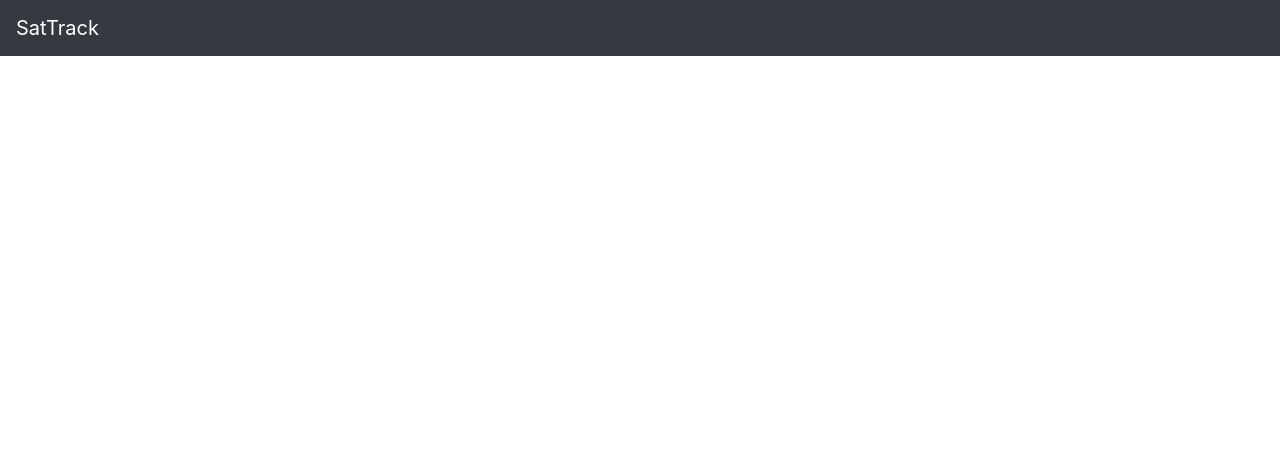
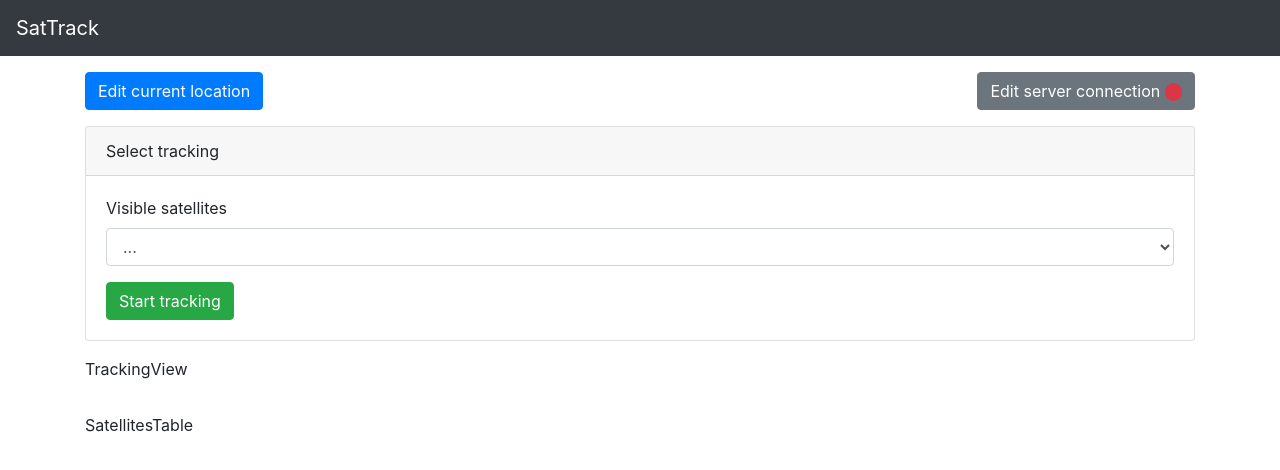
Before and after one commit to SharkEzz/SatTrack-front, a React (Vite) app: page / in a window 1280 px wide. Shown: the top 470 px of the page. Built offline with nearby package versions, Linux system fonts and the light colour scheme.

Commit message:
feat: front page, select satellite form

```diff
--- a/package.json
+++ b/package.json
@@ -12,7 +12,8 @@
     "prop-types": "^15.7.2",
     "react": "^17.0.0",
     "react-bootstrap": "^1.5.2",
-    "react-dom": "^17.0.0"
+    "react-dom": "^17.0.0",
+    "react-hook-form": "^7.3.6"
   },
   "devDependencies": {
     "@vitejs/plugin-react-refresh": "^1.3.1",
--- a/src/App.jsx
+++ b/src/App.jsx
@@ -1,9 +1,47 @@
 import React from 'react';
-import TopNavbar from './Components/UI/TopNavbar';
+import { Container, Row, Col, Button, Badge } from 'react-bootstrap';
+import {
+  LocationForm,
+  SatellitesTable,
+  TrackingForm,
+  TrackingView,
+  TopNavbar,
+  ConnectForm
+} from './Components';
 
 function App() {
   return (
-    <TopNavbar />
+    <>
+      <TopNavbar />
+      <Container className="mt-3">
+        <Row className="mb-3">
+          <Col>
+            <Button>Edit current location</Button>
+          </Col>
+          <Col className="text-right">
+            <Button variant="secondary">
+              Edit server connection&nbsp;
+              <Badge pill variant="danger">&nbsp;</Badge>
+            </Button>
+          </Col>
+        </Row>
+        <Row className="mb-3">
+          <Col>
+            <TrackingForm />
+          </Col>
+        </Row>
+        <Row className="mb-3">
+          <Col>
+            <TrackingView />
+          </Col>
+        </Row>
+        <Row>
+          <Col>
+            <SatellitesTable />
+          </Col>
+        </Row>
+      </Container>
+    </>
   );
 }
 
--- /dev/null
+++ b/src/Components/ConnectForm.jsx
@@ -0,0 +1,9 @@
+import React from 'react';
+
+const ConnectForm = () => {
+    return (
+        <p>connect</p>
+    )
+};
+
+export default ConnectForm;
--- /dev/null
+++ b/src/Components/LocationForm.jsx
@@ -0,0 +1,9 @@
+import React from 'react';
+
+const LocationForm = () => {
+    return (
+        <p>locationform</p>
+    );
+};
+
+export default LocationForm;
--- /dev/null
+++ b/src/Components/SatellitesTable.jsx
@@ -0,0 +1,9 @@
+import React from 'react';
+
+const SatellitesTable = () => {
+    return (
+        <p>SatellitesTable</p>
+    );
+};
+
+export default SatellitesTable;
--- /dev/null
+++ b/src/Components/TrackingForm.jsx
@@ -0,0 +1,64 @@
+import React, { useCallback } from 'react';
+import { Form, Card, Button } from 'react-bootstrap';
+import { useForm, Controller } from 'react-hook-form';
+import PropTypes from 'prop-types';
+
+const TrackingForm = ({ isTracking }) => {
+  const {
+    control, handleSubmit, formState: { errors },
+  } = useForm();
+
+  const onSubmit = useCallback((data) => {
+    console.log('track satId: ', data.satSelect);
+    // TODO
+  }, []);
+
+  return (
+    <Card>
+      <Card.Header>Select tracking</Card.Header>
+      <Card.Body>
+        <Form onSubmit={handleSubmit(onSubmit)}>
+          <Form.Group>
+            <Form.Label htmlFor="selectSat">Visible satellites</Form.Label>
+            <Controller
+              name="satSelect"
+              control={control}
+              rules={{
+                required: true,
+                min: 1,
+              }}
+              render={({ field }) => (
+                <>
+                  <Form.Control
+                    name="selectSat"
+                    as="select"
+                    required
+                    // eslint-disable-next-line react/jsx-props-no-spreading
+                    {...field}
+                  >
+                    <option value="0">...</option>
+                    <option value="1">Sat1</option>
+                    <option value="2">Sat2</option>
+                  </Form.Control>
+                </>
+              )}
+            />
+            {errors.satSelect && <Form.Text className="text-danger">Error: please select a satellite</Form.Text>}
+
+          </Form.Group>
+          {!isTracking ? <Button type="submit" variant="success">Start tracking</Button> : <Button variant="danger">Stop tracking</Button>}
+        </Form>
+      </Card.Body>
+    </Card>
+  );
+};
+
+TrackingForm.propTypes = {
+  isTracking: PropTypes.bool,
+};
+
+TrackingForm.defaultProps = {
+  isTracking: false,
+};
+
+export default TrackingForm;
--- /dev/null
+++ b/src/Components/TrackingView.jsx
@@ -0,0 +1,9 @@
+import React from 'react';
+
+const TrackingView = () => {
+    return (
+        <p>TrackingView</p>
+    );
+};
+
+export default TrackingView;
--- /dev/null
+++ b/src/Components/index.js
@@ -0,0 +1,15 @@
+import LocationForm from './LocationForm';
+import SatellitesTable from './SatellitesTable';
+import TrackingForm from './TrackingForm';
+import TrackingView from './TrackingView';
+import TopNavbar from './UI/TopNavbar';
+import ConnectForm from './ConnectForm';
+
+export {
+  LocationForm,
+  SatellitesTable,
+  TrackingForm,
+  TrackingView,
+  TopNavbar,
+  ConnectForm,
+};
```
Also changed, not shown: 2 other files (tests, documents, lock files or other folders).
